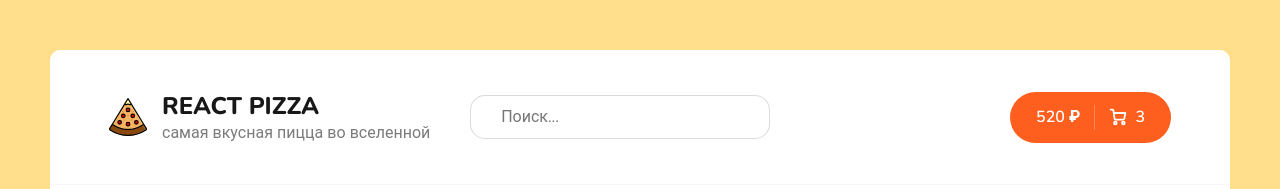
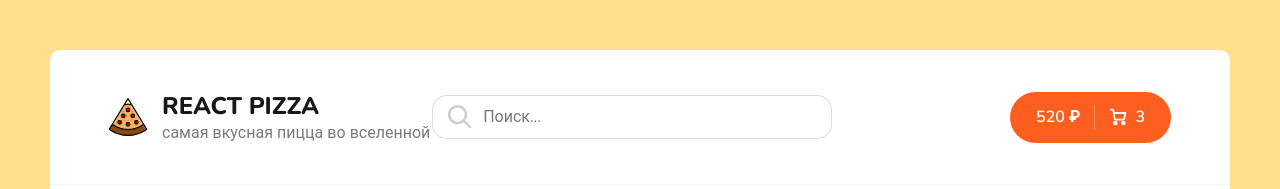
Before and after one commit to z-takaev/react-pizza, a React (Create React App) app: page / in a window 1280 px wide. Shown: the top 189 px of the page. Built offline with nearby package versions, Linux system fonts and the light colour scheme; no server answers.

Commit message:
add icons for search component and add clear input

```diff
--- a/src/components/Search/Search.module.scss
+++ b/src/components/Search/Search.module.scss
@@ -1,19 +1,36 @@
 .root {
   position: relative;
-  width: 400px;
   text-align: center;
-  left: -100px
-}
-
-.input {
-  width: 300px;
-  padding: 10px 30px;
-  border: 1px solid rgba(204, 204, 204, 0.7);
-  border-radius: 15px;
-  font-size: 16px;
-  transition: all .25s;
-  &:focus {
-    border: 1px solid rgba(204, 204, 204, 1);
+  left: -100px;
+  .searchIcon {
+    position: relative;
+    left: 40px;
+    top: 7px;
+    width: 24px;
+    height: 24px;
+    fill: rgb(204, 204, 204);
+  }
+  .searchClose {
+    position: relative;
+    right: 40px;
+    top: 7px;
+    width: 24px;
+    height: 24px;
+    fill: rgb(204, 204, 204);
+    cursor: pointer;
+    &:hover {
+      fill: #000;
+    }
+  }
+  .input {
     width: 400px;
+    padding: 10px 50px;
+    border: 1px solid rgba(204, 204, 204, 0.7);
+    border-radius: 15px;
+    font-size: 16px;
+    transition: all .25s;
+    &:focus {
+      border: 1px solid rgba(204, 204, 204, 1);
+    }
   }
 }
--- a/src/components/Search/index.jsx
+++ b/src/components/Search/index.jsx
@@ -8,6 +8,9 @@ function Search() {
 
   return (
     <div className={styles.root}>
+      <svg className={styles.searchIcon} viewBox="0 0 20 20" xmlns="http://www.w3.org/2000/svg">
+        <path d="M12.9 14.32a8 8 0 1 1 1.41-1.41l5.35 5.33-1.42 1.42-5.33-5.34zM8 14A6 6 0 1 0 8 2a6 6 0 0 0 0 12z" />
+      </svg>
       <input
         className={styles.input}
         type="text"
@@ -15,6 +18,16 @@ function Search() {
         value={searchValue}
         onChange={(event) => setSearchValue(event.target.value)}
       />
+      {searchValue && (
+        <svg
+          className={styles.searchClose}
+          onClick={() => setSearchValue('')}
+          viewBox="0 0 48 48"
+          xmlns="http://www.w3.org/2000/svg">
+          <path d="M38 12.83l-2.83-2.83-11.17 11.17-11.17-11.17-2.83 2.83 11.17 11.17-11.17 11.17 2.83 2.83 11.17-11.17 11.17 11.17 2.83-2.83-11.17-11.17z" />
+          <path d="M0 0h48v48h-48z" fill="none" />
+        </svg>
+      )}
     </div>
   );
 }
```
